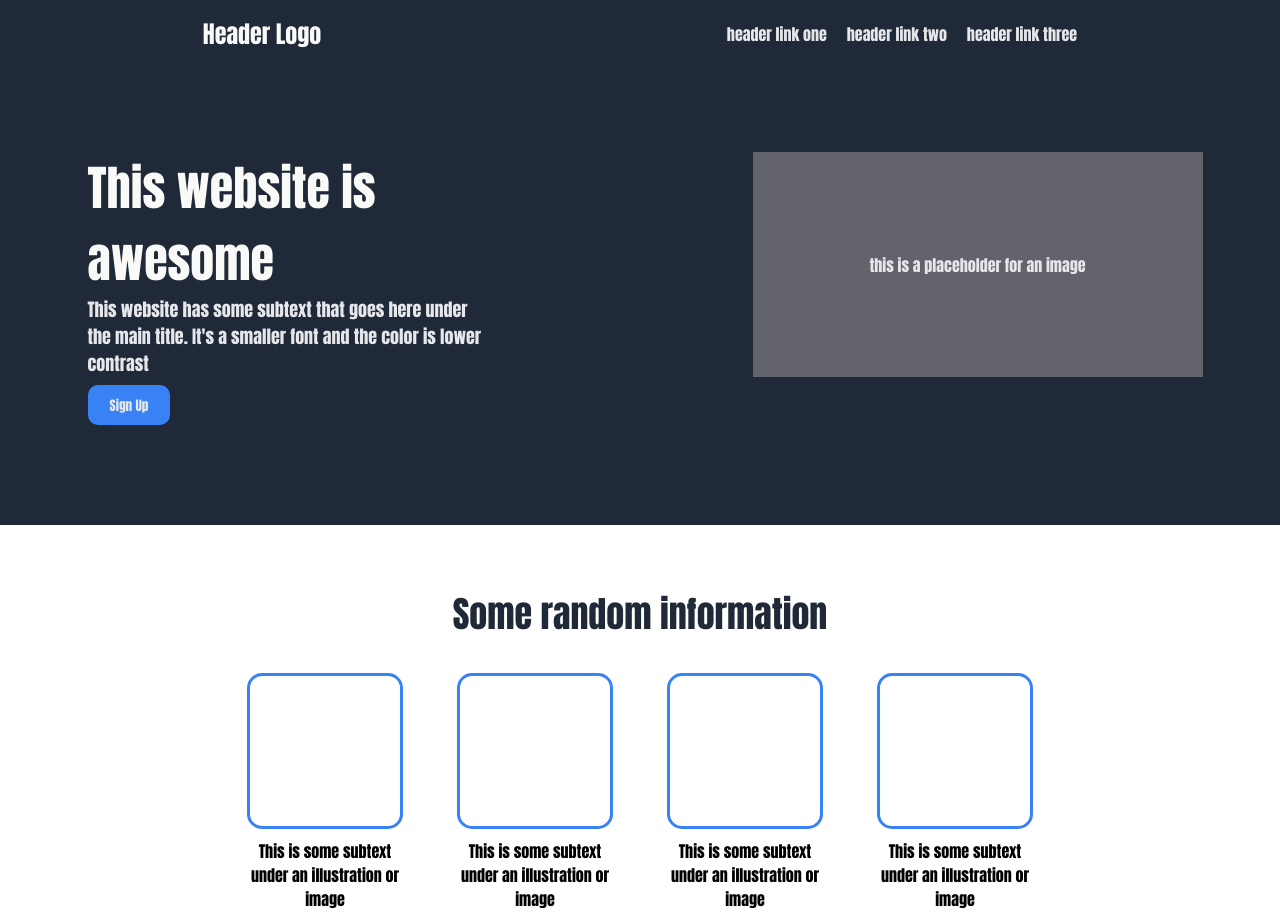
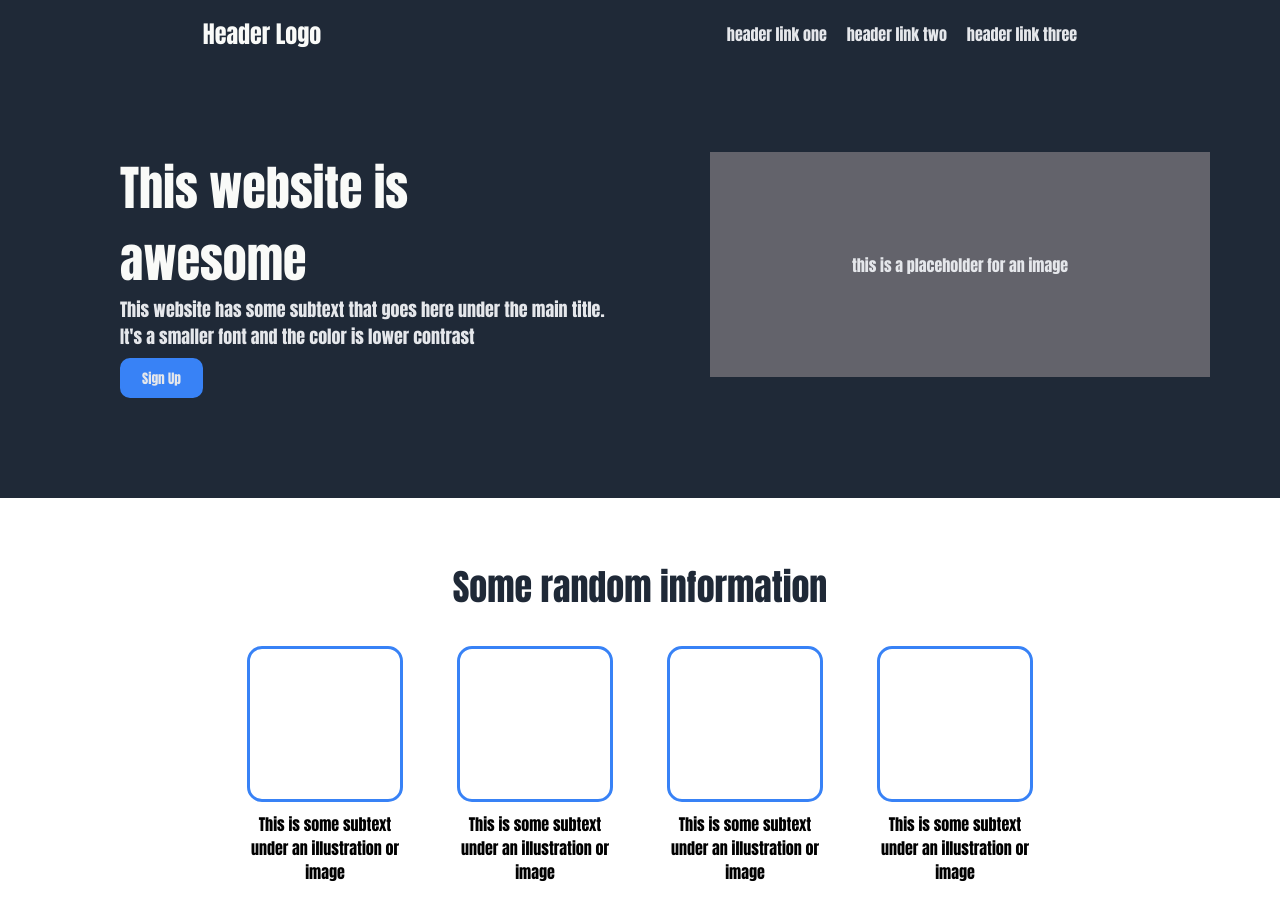
Before and after one commit to rahknov/landing-page-odin, a plain HTML site: page index.html in a window 1280 px wide. Shown: the top 914 px of the page. Drawn offline with Linux system fonts and the light colour scheme.

Commit message:
Fixed Main text 'This website is awesome'

```diff
--- a/style.css
+++ b/style.css
@@ -64,22 +64,19 @@ p{
     font-size: 48px;
     color: #F9FAF8;
     font-weight: 900;
-    width: 300px;
+    width: 350px;
 }
 .hero-subtext{
     font-family: Impact, Haettenschweiler, 'Arial Narrow Bold', sans-serif;
     font-size: 18px;
     color: #E5E7EB;
-    width:400px;
+    width:500px;
 }
 
-.left,.right{
 
-    margin-left: 60px;
-    margin-right: 50px;;
-}
 .left{
-    width: 500px;
+    width: 450px;
+    margin-left: 50px;
 }
 
 .image-container{
@@ -87,7 +84,7 @@ p{
     justify-content: center;
     align-items: center;
     height: 225px;
-    width: 450px;
+    width: 500px;
     background-color: #63636b;
     color: #E5E7EB;
 }
```
